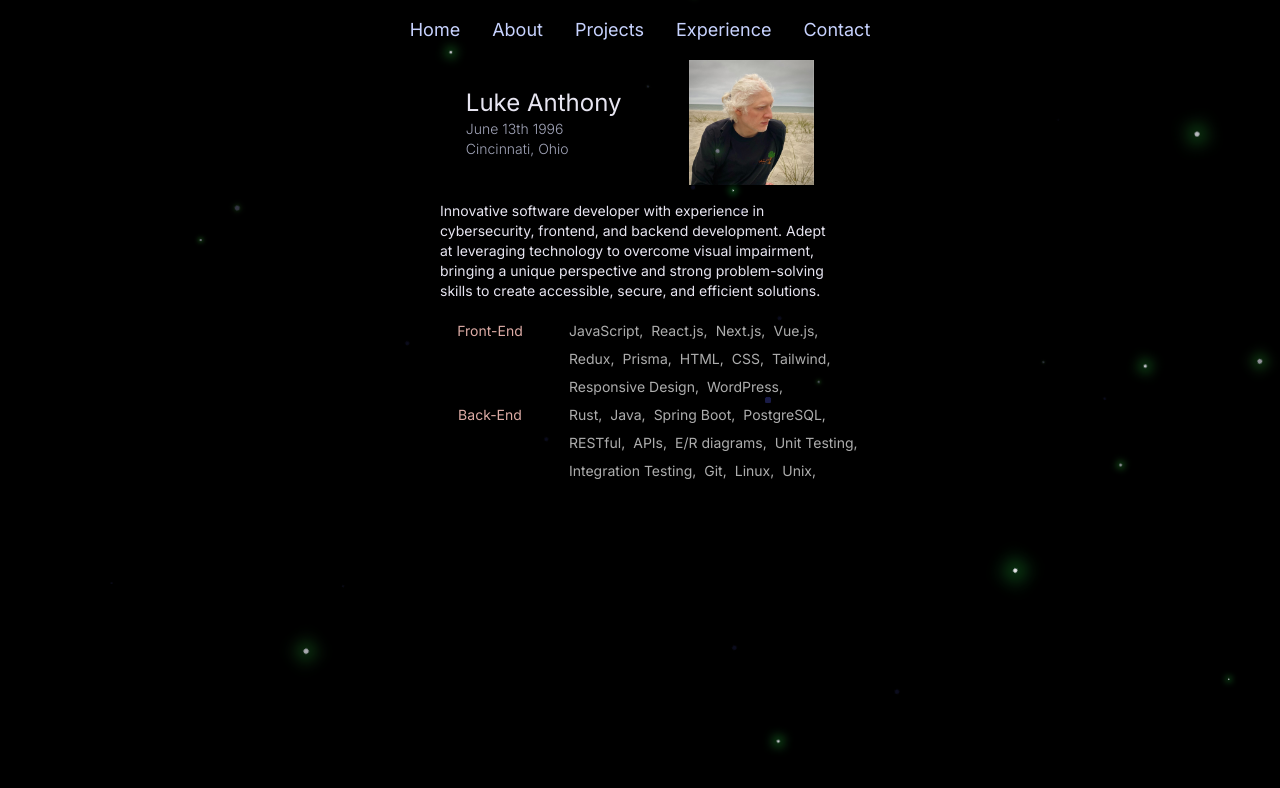
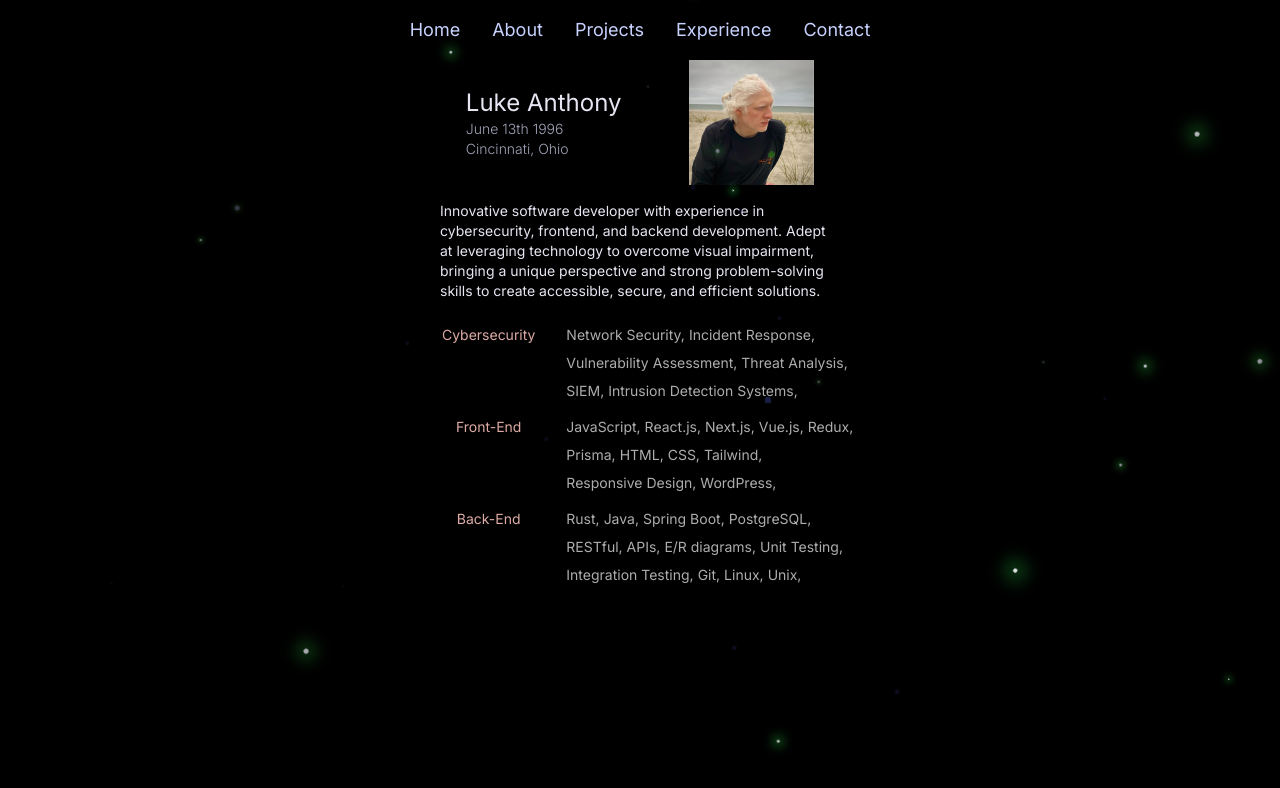
Before and after one commit to ln64-git/portfolio-2024, a Next.js app: page /about in a window 1280 px wide. Shown: the top 788 px of the page. Built offline with nearby package versions, Linux system fonts and the light colour scheme.

Commit message:
added cybersecurity skills

```diff
--- a/src/app/about/page.tsx
+++ b/src/app/about/page.tsx
@@ -1,16 +1,25 @@
 "use client";
+
 import aboutData from "@/content/about-data";
+
 import Header from "@/components/header";
+
 import Image from "next/image";
 
 export default function AboutPage() {
-  const { name, info, skills1, skills2, summary } = aboutData;
+  const { name, info, skills1, skills2, skills3, summary } = aboutData;
+
+  const skillSets = [
+    { name: "Cybersecurity", skills: skills1 },
+    { name: "Front-End", skills: skills2 },
+    { name: "Back-End", skills: skills3 },
+  ];
 
   return (
     <div id="About" className="mx-auto max-w-[650px] px-8">
-      <div className="mx-auto flex max-w-[400px] items-center justify-around  ">
-        <div className="mr-4 flex flex-col justify-center ">
-          <div className="bg-pruple-950 text-2xl text-[#e7e5f1] ">{name}</div>
+      <div className="mx-auto flex max-w-[400px] items-center justify-around">
+        <div className="mr-4 flex flex-col justify-center">
+          <div className="bg-pruple-950 text-2xl text-[#e7e5f1]">{name}</div>
           <div className="text-lg">
             <ul>
               {info.map((element, index) => (
@@ -21,35 +30,34 @@ export default function AboutPage() {
             </ul>
           </div>
         </div>
-        <div className="flex  items-center justify-center  ">
+        <div className="flex items-center justify-center">
           <Image src="/lucian.jpg" alt="Lucian" width={125} height={125} />
         </div>
       </div>
+
       <div className="px-auto mx-auto my-4 max-w-[400px] text-sm text-[#e7e5f1]">
         {summary}
       </div>
+
       <div className="mx-auto flex max-w-[500px] justify-center text-center">
         <div>
-          <div className="flex max-w-[450px] ">
-            <div className="w-1/3 py-1 text-sm  text-[#dcaba5]">Front-End</div>
-            <ul className="flex w-2/3 flex-wrap ">
-              {skills1.map((skill, index) => (
-                <li key={index} className="m-1 text-sm text-[#adadad]">
+          {skillSets.map((skillSet, index) => (
+            <div key={index} className="flex max-w-[450px]">
+              <div className="w-1/3 py-2 text-sm text-[#dcaba5]">
+                {skillSet.name}
+              </div>
+              <ul className=" m-1 flex w-2/3 flex-wrap">
+                {skillSet.skills.map((skill, skillIndex) => (
+                  <li
+                    key={skillIndex}
+                    className="mr-1 my-1 text-sm text-[#adadad]"
+                  >
                     {skill + ", "}
                   </li>
                 ))}
               </ul>
             </div>
-          <div className="flex max-w-[450px] ">
-            <div className="w-1/3 py-1 text-sm text-[#dcaba5]">Back-End</div>
-            <ul className="flex w-2/3 flex-wrap">
-              {skills2.map((skill, index) => (
-                <li key={index} className="m-1 text-sm text-[#adadad]">
-                  {skill + ", "}
-                </li>
           ))}
-            </ul>
-          </div>
         </div>
       </div>
     </div>
--- a/src/content/about-data.ts
+++ b/src/content/about-data.ts
@@ -3,6 +3,14 @@ const aboutData = {
   position: "Software Developer",
   info: ['June 13th 1996', 'Cincinnati, Ohio'],
   skills1: [
+    'Network Security',
+    'Incident Response',
+    'Vulnerability Assessment',
+    'Threat Analysis',
+    'SIEM',
+    'Intrusion Detection Systems',
+    ],
+  skills2: [
     'JavaScript',
     'React.js',
     'Next.js',
@@ -15,7 +23,7 @@ const aboutData = {
     'Responsive Design',
     'WordPress'
   ],
-  skills2: [
+  skills3: [
     'Rust',
     'Java',
     'Spring Boot',
```
Lines whose indentation alone changed are shown as unchanged.
